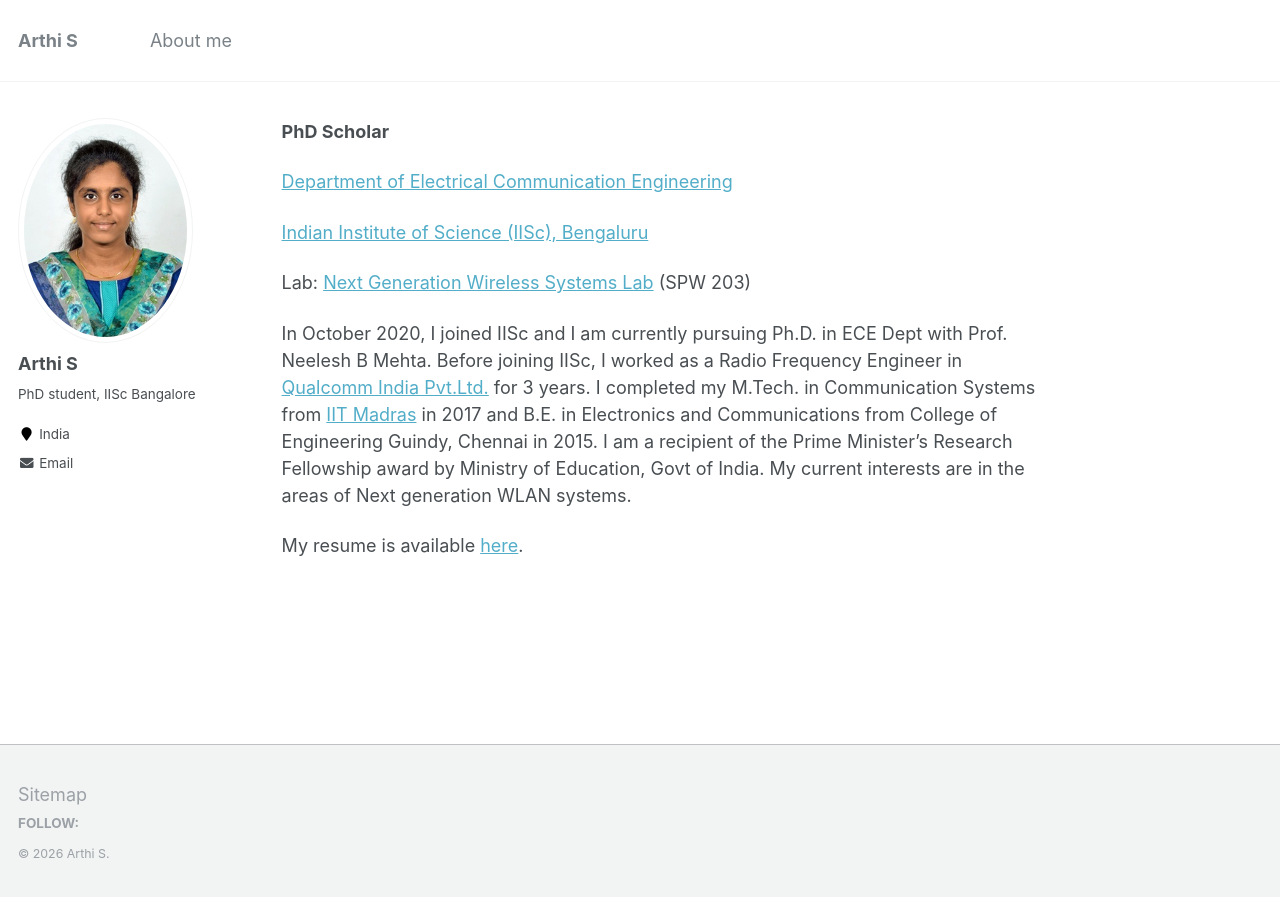
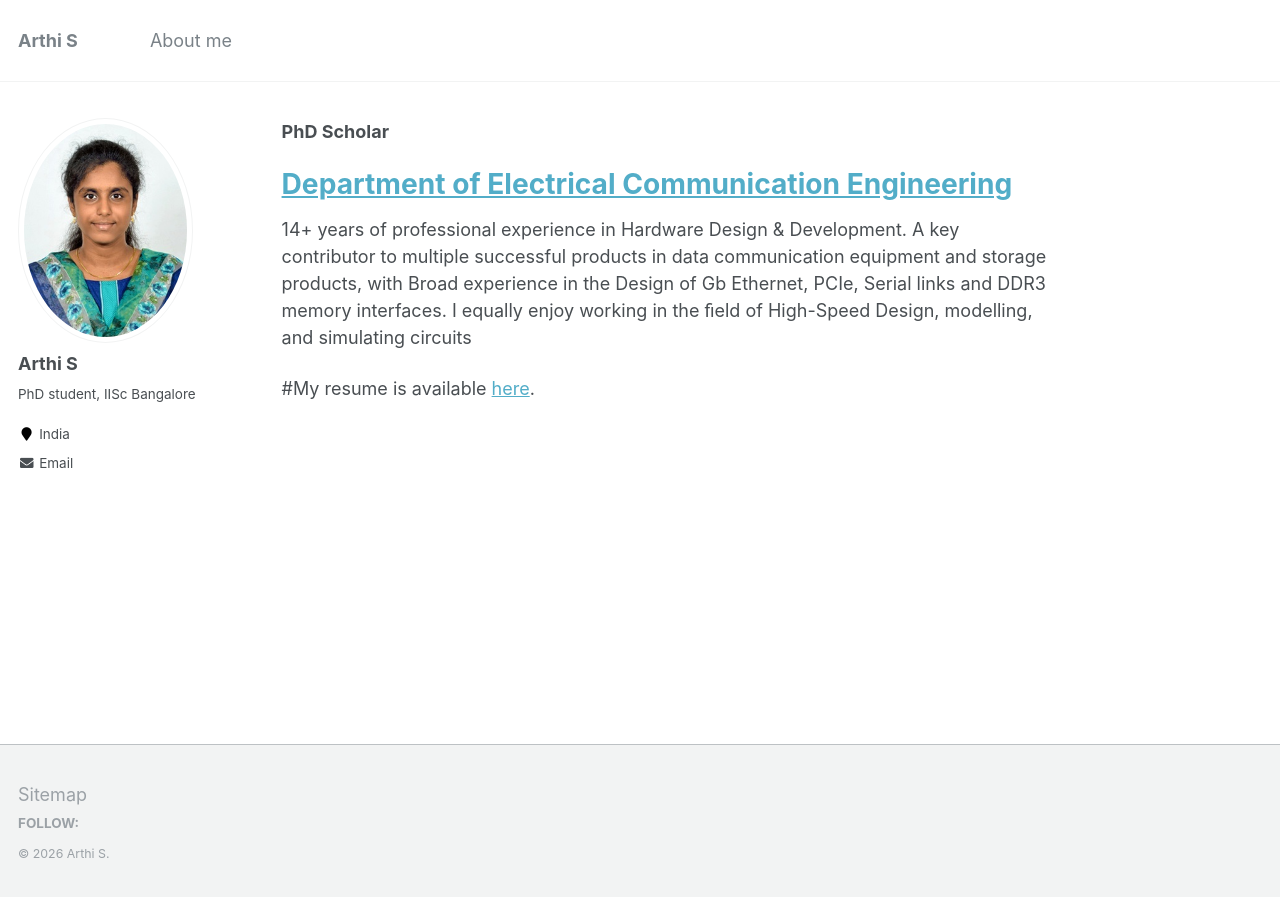
Before and after one commit to arunka97/arunka97.github.io, a Jekyll site: the page built from _pages/about.md, in a window 1280 px wide. Shown: the top 897 px of the page. Built offline with Jekyll 4.4.1, drawn with Linux system fonts in a browser that asks for light colours.

Commit message:
Update about.md

```diff
--- a/_pages/about.md
+++ b/_pages/about.md
@@ -10,15 +10,13 @@ redirect_from:
 
 **PhD Scholar**
 
-[Department of Electrical Communication Engineering](https://ece.iisc.ac.in/)
+# [Department of Electrical Communication Engineering](https://ece.iisc.ac.in/)
 
-[Indian Institute of Science (IISc), Bengaluru](https://iisc.ac.in/ )
 
-Lab: [Next Generation Wireless Systems Lab](https://ece.iisc.ac.in/~nextgenwrl/index.html ) (SPW 203)
 
-In October 2020, I joined IISc and I am currently pursuing Ph.D. in ECE Dept with Prof. Neelesh B Mehta. Before joining IISc, I worked as a Radio Frequency Engineer in [Qualcomm India Pvt.Ltd.](https://www.qualcomm.com/home) for 3 years. I completed my M.Tech. in Communication Systems from [IIT Madras](https://www.iitm.ac.in/) in 2017 and B.E. in Electronics and Communications from College of Engineering Guindy, Chennai in 2015. I am a recipient of the Prime Minister's Research Fellowship award by Ministry of Education, Govt of India. My current interests are in the areas of Next generation WLAN systems.
+14+ years of professional experience in Hardware Design & Development. A key contributor to multiple successful products in data communication equipment and storage products, with Broad experience in the Design of Gb Ethernet, PCIe, Serial links and DDR3 memory interfaces. I equally enjoy working in the ﬁeld of High-Speed Design, modelling, and simulating circuits
 
-My resume is available [here](http://arthi314.github.io/files/ArthiS_CV.pdf).
+#My resume is available [here](http://arthi314.github.io/files/ArthiS_CV.pdf).
 
 
 
```
